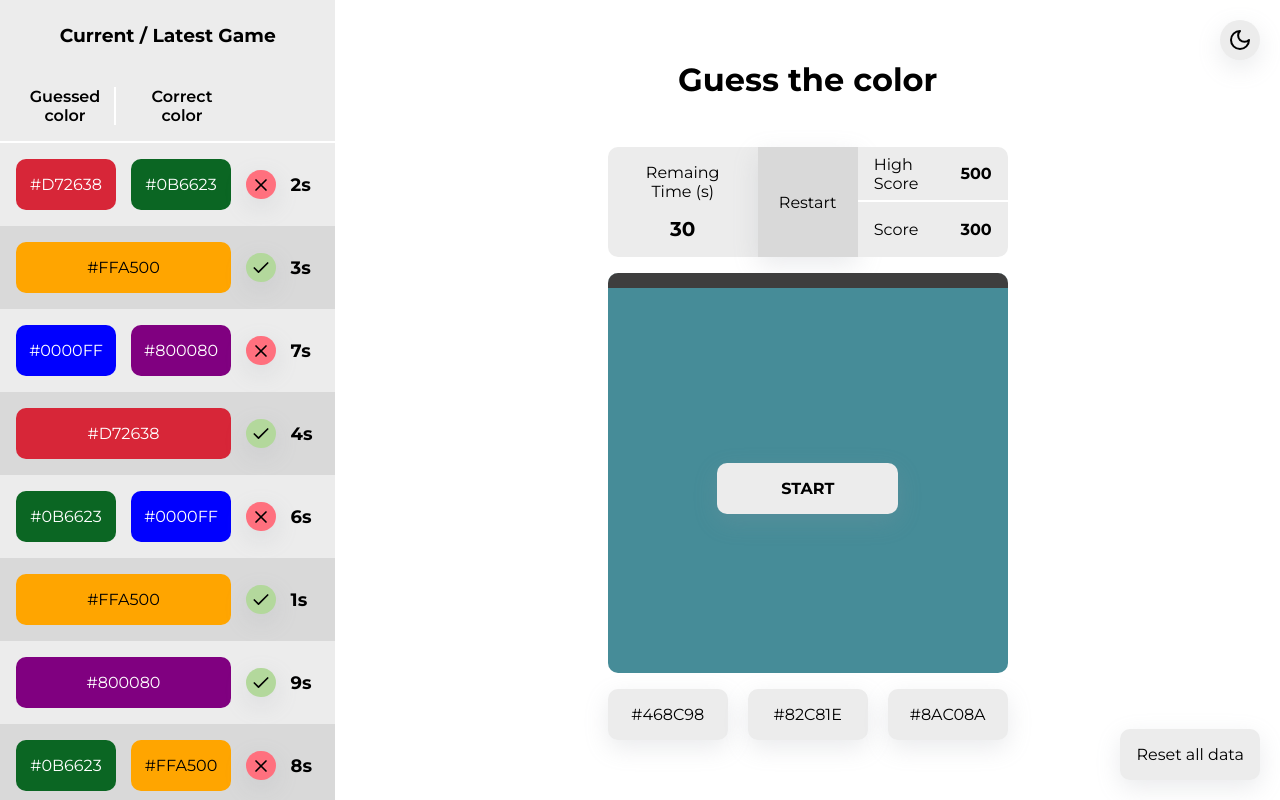
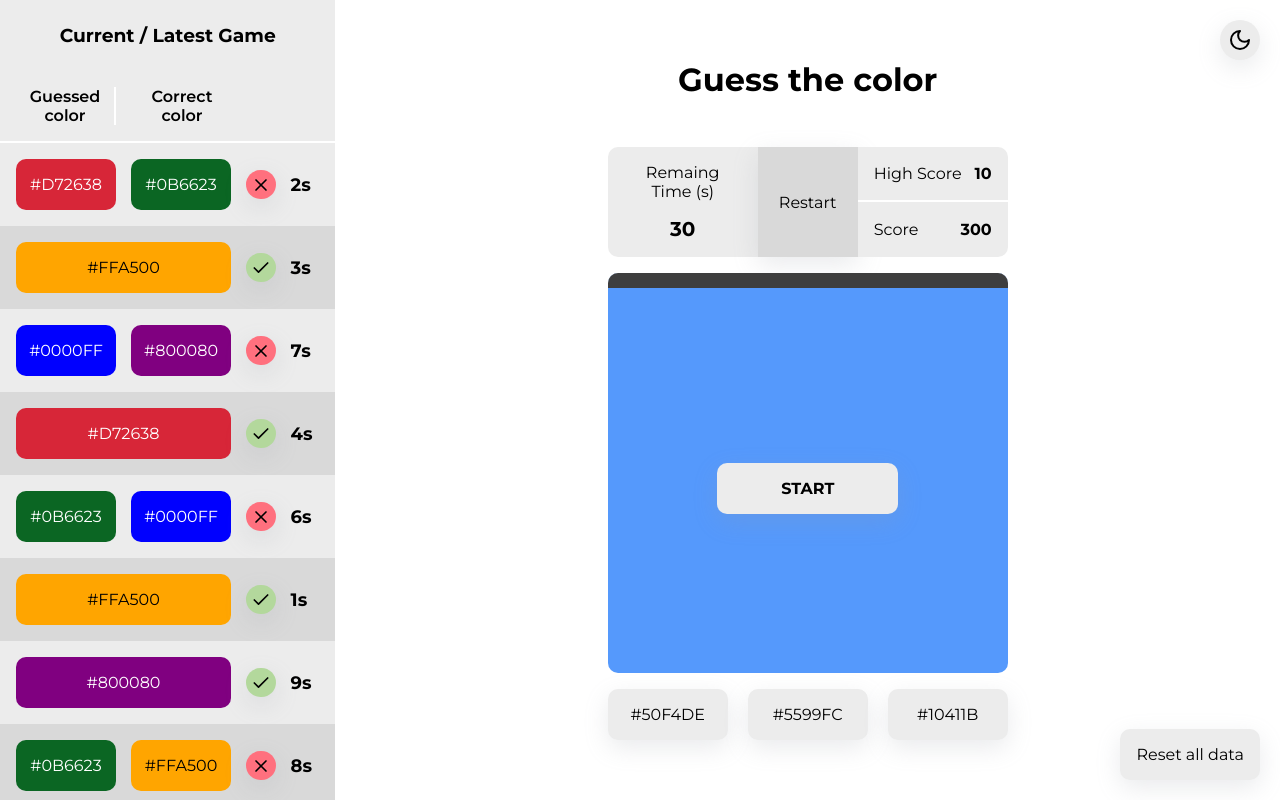
Before and after one commit to DemetrioG/guess-the-color, a Next.js app: page / in a window 1280 px wide. Built offline with nearby package versions, Linux system fonts and the light colour scheme.

Commit message:
feat: session timer e mudança de cores

```diff
--- a/src/components/InfoBar/index.tsx
+++ b/src/components/InfoBar/index.tsx
@@ -13,11 +13,27 @@ export const InfoBar = () => {
 
     const interval = setInterval(() => {
       setData((prevData) => {
-        if (prevData.timer < 1) {
+        if (prevData.globalTimer < 1) {
           clearInterval(interval);
-          return { ...prevData, started: false, timer: 30 };
+          return { ...prevData, started: false, globalTimer: 30 };
         } else {
-          return { ...prevData, timer: prevData.timer - 1 };
+          return { ...prevData, globalTimer: prevData.globalTimer - 1 };
+        }
+      });
+    }, 1000);
+
+    return () => clearInterval(interval);
+  }, [data.started]);
+
+  useEffect(() => {
+    if (!data.started) return;
+
+    const interval = setInterval(() => {
+      setData((prevData) => {
+        if (prevData.sessionTimer < 2 || prevData.globalTimer === 30) {
+          return { ...prevData, sessionTimer: 10 };
+        } else {
+          return { ...prevData, sessionTimer: prevData.sessionTimer - 1 };
         }
       });
     }, 1000);
@@ -28,7 +44,8 @@ export const InfoBar = () => {
   function handleRestart() {
     return setData((prevData) => ({
       ...prevData,
-      timer: 30,
+      globalTimer: 30,
+      sessionTimer: 10,
     }));
   }
 
@@ -47,7 +64,7 @@ export const InfoBar = () => {
       >
         <Text>Remaing Time (s)</Text>
         <Text style={{ fontWeight: "bold", fontSize: "20px" }}>
-          {data.timer}
+          {data.globalTimer}
         </Text>
       </VStack>
       <VStack
@@ -84,7 +101,7 @@ export const InfoBar = () => {
           }}
         >
           <Text>High Score</Text>
-          <Text style={{ fontWeight: "bold" }}>500</Text>
+          <Text style={{ fontWeight: "bold" }}>{data.sessionTimer}</Text>
         </HStack>
         <HStack
           style={{
--- a/src/components/OptionButtons/index.tsx
+++ b/src/components/OptionButtons/index.tsx
@@ -1,8 +1,10 @@
 import { ButtonProps, OptionButtonsProps } from "./types";
 import { HStack, Text } from "@/styles/general";
 import { Button as BaseButton } from "../Button";
+import { generateRandomHex } from "@/utils/general.helper";
+import { memo } from "react";
 
-export const OptionButtons = (props: OptionButtonsProps) => {
+export const OptionButtons = memo((props: OptionButtonsProps) => {
   const [firstColor, secondColor] = generateRandomHexPair(props.activeColor);
   const shuffledColor = shuffle([props.activeColor, firstColor, secondColor]);
 
@@ -13,7 +15,7 @@ export const OptionButtons = (props: OptionButtonsProps) => {
       <Button hex={shuffledColor[2]} />
     </HStack>
   );
-};
+});
 
 const Button = (props: ButtonProps) => {
   return (
@@ -28,17 +30,9 @@ const Button = (props: ButtonProps) => {
 };
 
 function generateRandomHexPair(activeHex: string) {
-  const characters = "0123456789ABCDEF";
   const randomHexPair: string[] = [];
-
   while (randomHexPair.length < 2) {
-    const randomHex =
-      "#" +
-      Array.from(
-        { length: 6 },
-        () => characters[Math.floor(Math.random() * 16)]
-      ).join("");
-
+    const randomHex = generateRandomHex();
     if (randomHex !== activeHex && !randomHexPair.includes(randomHex)) {
       randomHexPair.push(randomHex);
     }
--- a/src/components/ProgressBar/index.tsx
+++ b/src/components/ProgressBar/index.tsx
@@ -6,7 +6,7 @@ import { DataContext } from "@/context/data/dataContext";
 export const ProgressBar = () => {
   const { theme }: IThemeProvider = useTheme();
   const { data } = useContext(DataContext);
-  const value = (data.timer * 100) / 30;
+  const value = (data.globalTimer * 100) / 30;
   return (
     <div
       style={{
--- a/src/context/data/dataContext.tsx
+++ b/src/context/data/dataContext.tsx
@@ -2,12 +2,14 @@ import React, { createContext, useState } from "react";
 
 interface IData {
   started: boolean;
-  timer: number;
+  globalTimer: number;
+  sessionTimer: number;
 }
 
 export const initialDataState: IData = {
   started: false,
-  timer: 30,
+  globalTimer: 30,
+  sessionTimer: 10,
 };
 
 export const DataContext = createContext<{
--- /dev/null
+++ b/src/pages/App/hooks/useApp.tsx
@@ -0,0 +1,17 @@
+import { DataContext } from "@/context/data/dataContext";
+import { generateRandomHex } from "@/utils/general.helper";
+import { useState, useContext, useEffect } from "react";
+
+export const useColors = () => {
+  const { data } = useContext(DataContext);
+  const [hex, setHex] = useState("#468C98");
+
+  useEffect(() => {
+    if (data.sessionTimer !== 10) return;
+    setHex(generateRandomHex());
+  }, [data.sessionTimer]);
+
+  return {
+    hex,
+  };
+};
--- a/src/pages/App/index.tsx
+++ b/src/pages/App/index.tsx
@@ -7,9 +7,12 @@ import { useTheme } from "styled-components";
 import { ChangeTheme } from "@/components/ChangeTheme";
 import { Reset } from "@/components/Reset";
 import { Sidebar } from "@/components/Sidebar";
+import { useColors } from "./hooks/useApp";
 
 const App = () => {
   const { theme }: IThemeProvider = useTheme();
+  const { hex } = useColors();
+
   return (
     <HStack>
       <Sidebar />
@@ -25,8 +28,8 @@ const App = () => {
             }}
           >
             <InfoBar />
-            <ActiveColor color="#468C98" />
-            <OptionButtons activeColor="#468C98" />
+            <ActiveColor color={hex} />
+            <OptionButtons activeColor={hex} />
           </VStack>
         </Center>
         <ChangeTheme />
--- /dev/null
+++ b/src/utils/general.helper.ts
@@ -0,0 +1,11 @@
+export function generateRandomHex() {
+  const characters = "0123456789ABCDEF";
+  let hex = "#";
+
+  for (let i = 0; i < 6; i++) {
+    const randomIndex = Math.floor(Math.random() * characters.length);
+    hex += characters[randomIndex];
+  }
+
+  return hex;
+}
```
